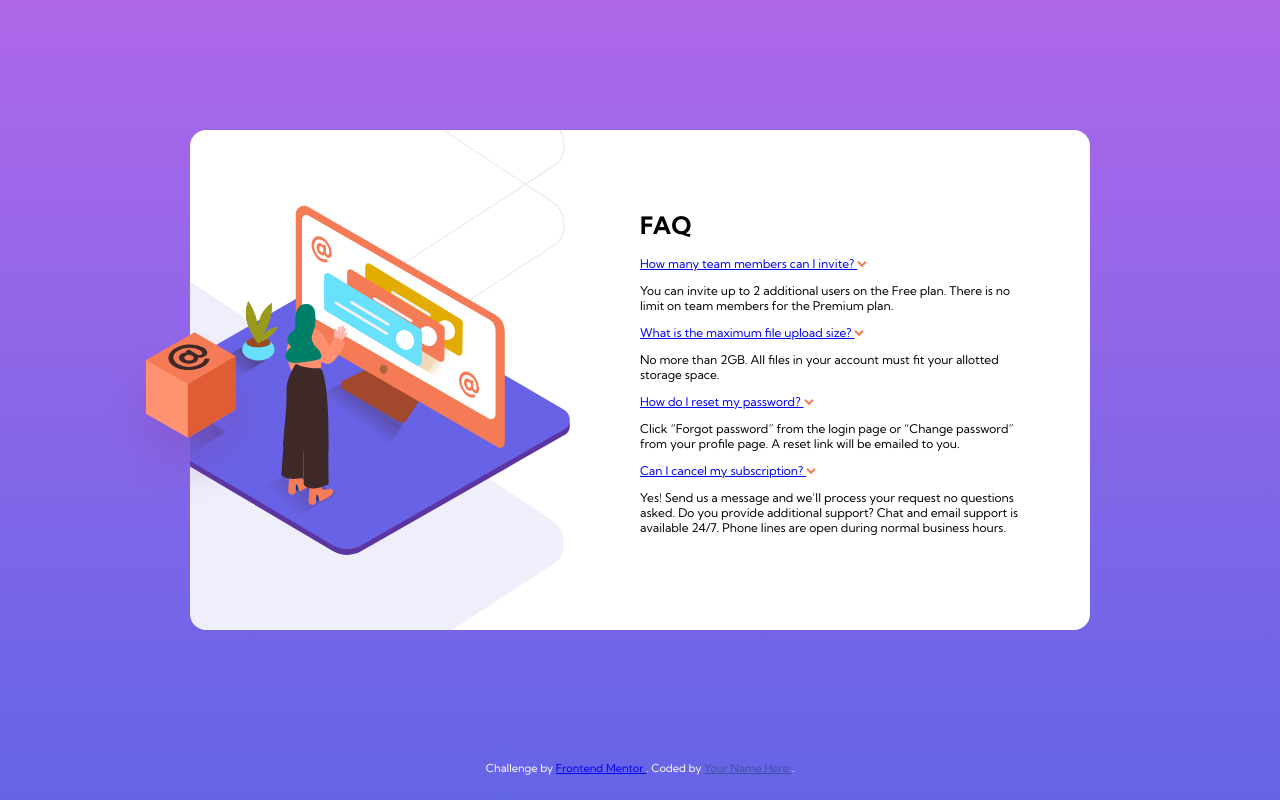
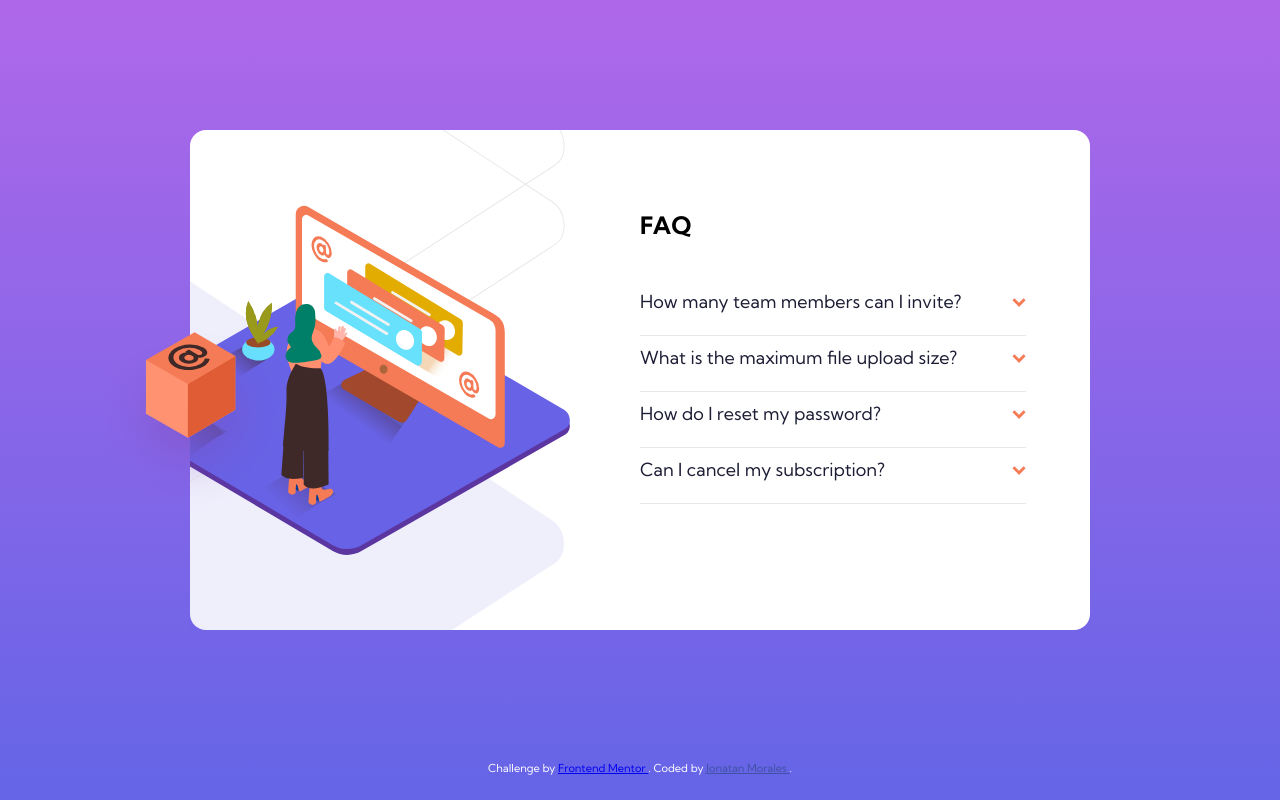
Before and after one commit to DevJonatanMorales/faq-accordion-card-main, a plain HTML site: page index.html in a window 1280 px wide. Drawn offline with Linux system fonts and the light colour scheme.

Commit message:
card right

```diff
--- a/css/main.css
+++ b/css/main.css
@@ -36,7 +36,6 @@ body {
 
 .card {
   grid-area: main;
-  display: flex;
   width: 900px;
   height: 500px;
   background-color: white;
@@ -44,7 +43,7 @@ body {
   display: grid;
   grid-template-columns: 50% 50%;
   grid-template-rows: 100%;
-  grid-template-areas: "card__left" "card__right";
+  grid-template-areas: "card__left card__right" ;
 }
 
 .conte__img {
@@ -74,10 +73,37 @@ body {
   top: 40%;
   left: -95px;
 }
-.info {
-  grid-column: 2 /span 1;
+.card__right {
+  grid-area: card__right;
   padding-top: 4rem;
   padding-right: 4rem;
+}
+.card__right__title {
+  margin-bottom: 2.5rem;
+}
+.container__accordion {
+  height: 300px;
+}
+.accordion__titulo {
+  width: 100%;
+  display: flex;
+  justify-content: space-between;
+  color: var(--VeryDarkDesaturatedBlue);
+  font-size: 18px;
+  text-decoration: none;
+  padding: 10px 0;
+}
+.accordion-content {
+  border-bottom: 1px solid var(--LightGrayishBlue);
+}
+.paragraph {
+  overflow: hidden;
+  max-height: 0;
+  margin-top: 0;
+  color: var(--VeryDarkGrayishBlue);
+  font-size: 12px;
+  line-height: 1.5rem;
+  transition: all 0.3s ease-in;
 }
 .attribution {
   color: white;
@@ -85,7 +111,32 @@ body {
   font-size: 11px;
   text-align: center;
 }
-
 .attribution__link {
   color: hsl(228, 45%, 44%);
 }
+
+.toggle-icon > img {
+  height: 10px;
+  margin: auto;
+}
+
+/**
+*
+* Comentario hover
+*
+**/
+.accordion__titulo:hover {
+  color: var(--SoftRed);
+}
+.accordion__titulo:active {
+  font-weight: 700;
+  color: aqua;
+}
+/* - Comentario activos - */
+.accordion-content:target .paragraph {
+  max-height: 120px;
+  /* padding: 5px; */
+}
+.accordion-content:target .accordion__titulo > span > img {
+  transform: rotate(-180deg);
+}
--- a/index.html
+++ b/index.html
@@ -25,6 +25,7 @@
     <link rel="stylesheet" href="./css/main.css" />
   </head>
   <body>
+    <!-- comentario: card left -->
     <div class="card">
       <div class="conte__img">
         <img
@@ -45,10 +46,11 @@
           class="img__floating"
         />
       </div>
-      <main class="info">
-        <h1>FAQ</h1>
-        <div class="container">
-          <a href="#" class="accordion-titulo">
+      <main class="card__right">
+        <h1 class="card__right__title">FAQ</h1>
+        <div class="container__accordion">
+          <div id="Question1" class="accordion-content">
+            <a href="#Question1" class="accordion__titulo">
               How many team members can I invite?
               <span class="toggle-icon">
                 <img
@@ -57,14 +59,14 @@
                 />
               </span>
             </a>
-          <div class="accordion-content">
-            <p>
+            <p class="paragraph">
               You can invite up to 2 additional users on the Free plan. There is
               no limit on team members for the Premium plan.
             </p>
           </div>
 
-          <a href="#" class="accordion-titulo">
+          <div id="Question2" class="accordion-content">
+            <a href="#Question2" class="accordion__titulo">
               What is the maximum file upload size?
               <span class="toggle-icon">
                 <img
@@ -73,14 +75,14 @@
                 />
               </span>
             </a>
-          <div class="accordion-content">
-            <p>
+            <p class="paragraph">
               No more than 2GB. All files in your account must fit your allotted
               storage space.
             </p>
           </div>
 
-          <a href="#" class="accordion-titulo">
+          <div id="Question3" class="accordion-content">
+            <a href="#Question3" class="accordion__titulo">
               How do I reset my password?
               <span class="toggle-icon">
                 <img
@@ -89,14 +91,14 @@
                 />
               </span>
             </a>
-          <div class="accordion-content">
-            <p>
+            <p class="paragraph">
               Click “Forgot password” from the login page or “Change password”
               from your profile page. A reset link will be emailed to you.
             </p>
           </div>
 
-          <a href="#" class="accordion-titulo">
+          <div id="Question4" class="accordion-content">
+            <a href="#Question4" class="accordion__titulo">
               Can I cancel my subscription?
               <span class="toggle-icon">
                 <img
@@ -105,8 +107,7 @@
                 />
               </span>
             </a>
-          <div class="accordion-content">
-            <p>
+            <p class="paragraph">
               Yes! Send us a message and we’ll process your request no questions
               asked. Do you provide additional support? Chat and email support
               is available 24/7. Phone lines are open during normal business
@@ -123,7 +124,7 @@
         Frontend Mentor
       </a>
       . Coded by
-      <a class="attribution__link" href="#" target="_blank"> Your Name Here </a
+      <a class="attribution__link" href="#" target="_blank"> Jonatan Morales </a
       >.
     </footer>
 
```
Lines whose indentation alone changed are shown as unchanged.
